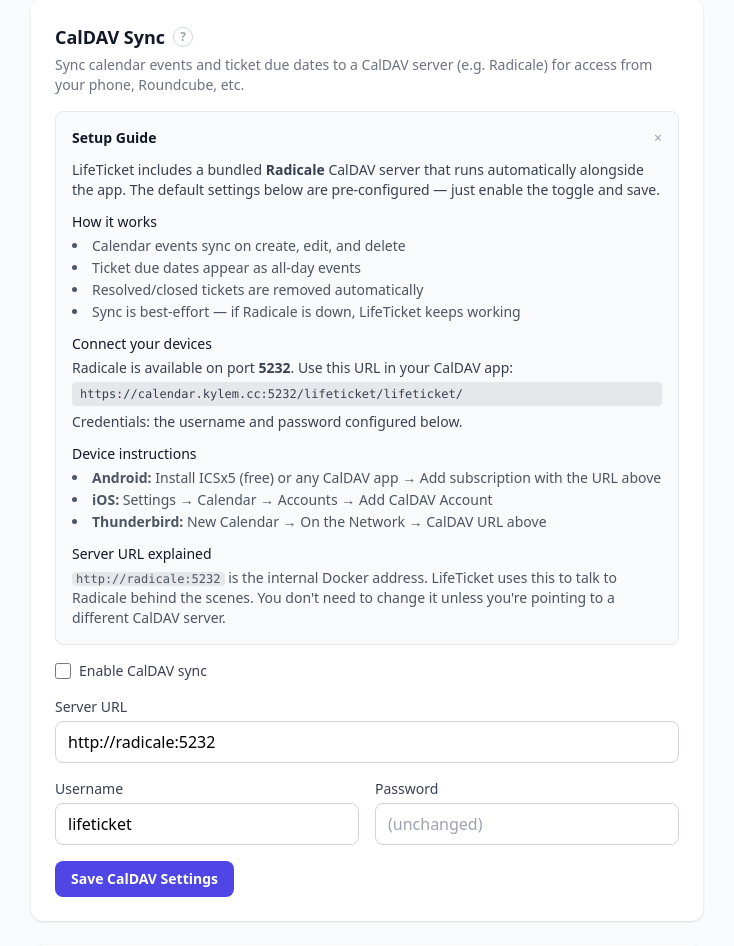
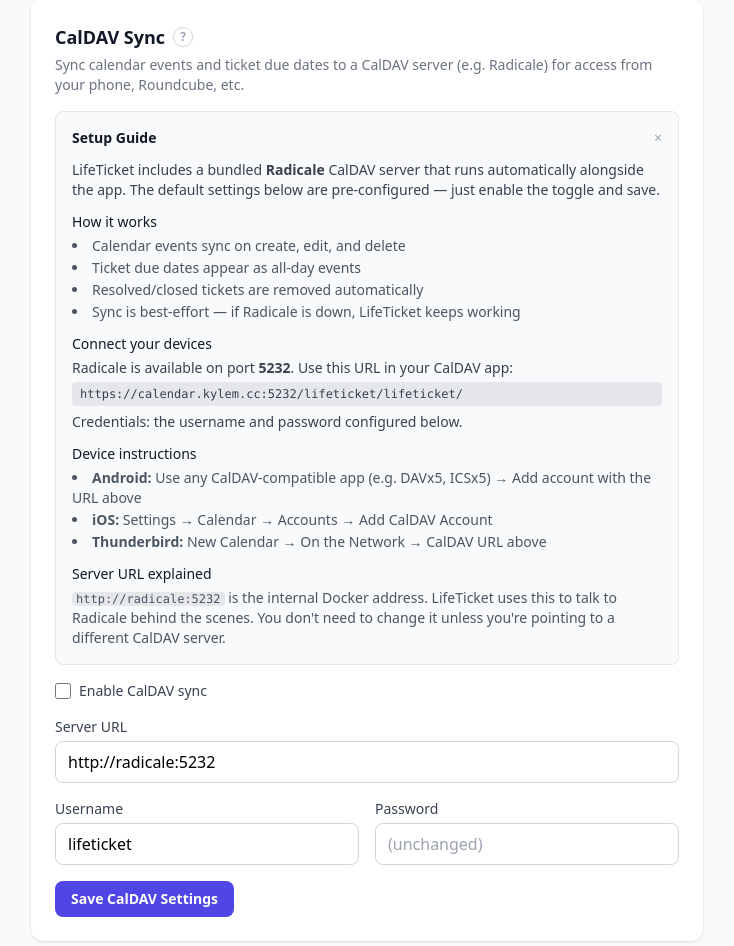
Before and after one commit to null-works/LifeTicket, a Flask app: page /settings in a window 1280 px wide, after a click that opens the changed part. Shown: the part 415-1361 px from the top of the page, without its empty margins (273-1007 px from the left). Run offline with Flask 3, Linux system fonts and the light colour scheme; the visitor is signed in with stand-in values (Sample User, id 1); data comes from the database, SQL or seed files in the repository; some libraries are stand-ins or nearby versions.

Commit message:
Keep Android CalDAV recommendation generic — no specific app endorsement
https://claude.ai/code/session_01Y2CDthvb85pCfhHsXnCotP

```diff
--- a/app/templates/settings.html
+++ b/app/templates/settings.html
@@ -82,7 +82,7 @@
             <div>
                 <p class="font-medium text-gray-900 dark:text-white mb-1">Device instructions</p>
                 <ul class="list-disc list-inside space-y-0.5 text-gray-600 dark:text-gray-400">
-                    <li><strong>Android:</strong> Install ICSx5 (free) or any CalDAV app → Add subscription with the URL above</li>
+                    <li><strong>Android:</strong> Use any CalDAV-compatible app (e.g. DAVx5, ICSx5) → Add account with the URL above</li>
                     <li><strong>iOS:</strong> Settings → Calendar → Accounts → Add CalDAV Account</li>
                     <li><strong>Thunderbird:</strong> New Calendar → On the Network → CalDAV URL above</li>
                 </ul>
```
Also changed, not shown: README.md.
